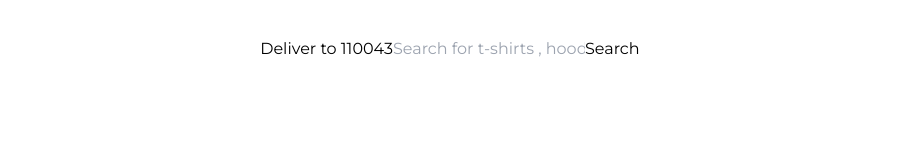
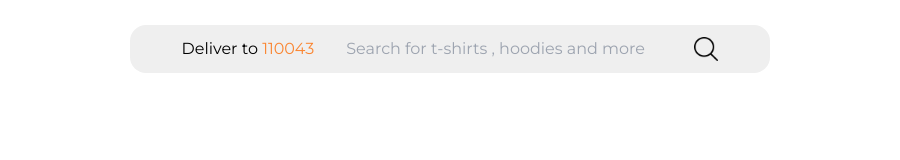
Before and after one commit to shadab-developer/vulgax, a website: page shop.html in a window 1280 px wide. Shown: the full height of the page, 148-1048 px from the left. Drawn offline with Linux system fonts and the light colour scheme; a web font is replaced by a local one.

Commit message:
new changes

```diff
--- a/shop.html
+++ b/shop.html
@@ -19,14 +19,21 @@
           />
         </a>
       </div>
-      <div class="search flex justify-center items-center">
-        <p>Deliver to 110043</p>
+
+      <div
+        class="search w-2/4 bg-grey px-1 py-3 rounded-2xl flex justify-center items-center gap-8"
+      >
+        <p>Deliver to <span class="text-orangeDark">110043</span></p>
         <input
+          class="bg-grey w-2/4 border-none outline-none"
           type="text"
           placeholder="Search for t-shirts , hoodies and more"
         />
-        <button>Search</button>
+        <button type="submit">
+          <img class="w-6" src="assets/img/search.png" alt="" />
+        </button>
       </div>
+
       <div class="nav-links">
         <ul class="flex justify-center items-center gap-10">
           <li>
```
Also changed, not shown: css/style.css.
